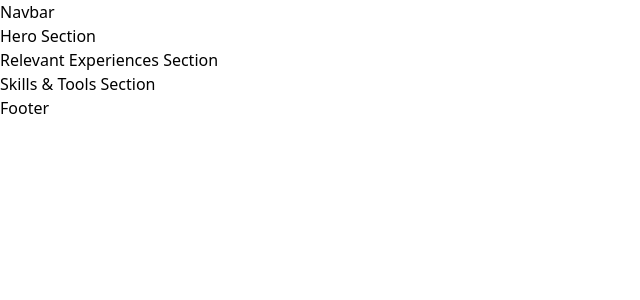
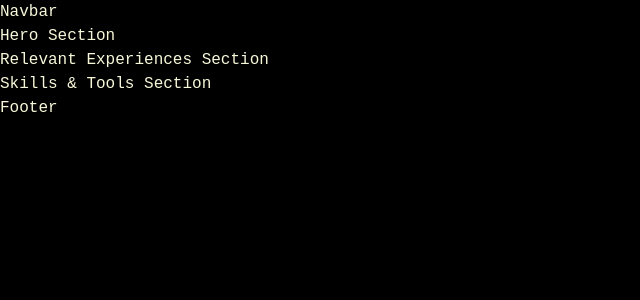
Before and after one commit to soooohhhhjj/portfolio, a React (Vite) app: page / in a window 1280 px wide. Shown: the top 300 px of the page, without its empty margins (0-640 px from the left). Built offline with nearby package versions, Linux system fonts and the light colour scheme.

Commit message:
feat: add global layout and design utilities

```diff
--- a/src/App.tsx
+++ b/src/App.tsx
@@ -16,11 +16,10 @@ export default function App() {
   useLenis();
 
   return (
-    <div className="bg-black text-white px-9
-    flex flex-col gap-6">
+    <div className="f-col gap-6 px-3 sm:px-0">
     <Navbar />
 
-    <main className="flex flex-col gap-6">
+    <main className="f-col gap-6">
       <Hero/>
       <RelevantExperiences/>
       <SkillsNTools/>
--- a/src/components/layout/Footer.tsx
+++ b/src/components/layout/Footer.tsx
@@ -1,7 +1,8 @@
 //src/components/layout/Footer.tsx
 export default function Footer(){
     return(
-        <footer className="h-64 border border-white
-        flex justify-center items-center">Footer</footer>
+        <footer>
+            <div className="col-xy-center h-16 content-width border base-border">Footer</div>
+        </footer>
     )
 }
--- a/src/components/layout/Navbar.tsx
+++ b/src/components/layout/Navbar.tsx
@@ -1,7 +1,8 @@
 //src/components/layout/Navbar.tsx
 export default function Navbar(){
     return(
-        <nav className="h-16 border border-white
-        flex justify-center items-center">Navbar</nav>
+        <nav>
+            <div className="col-xy-center h-16 content-width border base-border">Navbar</div>
+        </nav>
     )
 }
--- a/src/components/sections/Hero.tsx
+++ b/src/components/sections/Hero.tsx
@@ -1,10 +1,8 @@
 //src/components/sections/Hero.tsx
 export default function Hero(){
     return(
-        <div>
-            <section className="min-h-screen
-            border border-amber-600
-            flex justify-center items-center">Hero Section</section>
-        </div>
+        <section>
+            <div className="col-xy-center min-h-screen content-width border base-border">Hero Section</div>
+        </section>
     )
 }
--- a/src/components/sections/RelevantExperiences.tsx
+++ b/src/components/sections/RelevantExperiences.tsx
@@ -1,10 +1,8 @@
 //src/components/sections/RelevantExperiences.tsx
 export default function RelevantExperiences(){
     return(
-        <div>
-            <section className="min-h-screen
-            border border-blue-900
-            flex justify-center items-center">Relevant Experiences Section</section>
-        </div>
+        <section>
+            <div className="col-xy-center min-h-screen content-width border base-border">Relevant Experiences Section</div>
+        </section>
     )
 }
--- a/src/components/sections/Skills&Tools.tsx
+++ b/src/components/sections/Skills&Tools.tsx
@@ -1,10 +1,8 @@
 //src/components/sections/Skills&Tools.tsx
 export default function SkillsNTools(){
     return(
-        <div>
-            <section className="min-h-screen
-            border border-gray-700
-            flex justify-center items-center">Skills & Tools Section</section>
-        </div>
+        <section>
+            <div className="col-xy-center min-h-screen content-width border base-border">Skills & Tools Section</div>
+        </section>
     )
 }
--- a/src/styles/global.css
+++ b/src/styles/global.css
@@ -1,3 +1,72 @@
 @tailwind base;
 @tailwind components;
 @tailwind utilities;
+
+/* #region */
+/* #endregion */
+
+@layer base{
+    :root{
+    font-family: 'Courier New', Courier, monospace;
+    --base-color: 247 247 217;
+    }
+
+    body{
+        color: rgb(var(--base-color));
+        background: black
+    }
+}
+
+@layer components{
+    /* #region Content Width per Breakpoint */
+    .content-width {
+        @apply mx-auto;
+
+        /* Base (mobile first) */
+        max-width: 360px;
+    }
+
+    /* sm (≥ 640px) */
+    @media (min-width: 640px) {
+        .content-width { max-width: 576px; }
+    }
+
+    /* md (≥ 768px) */
+    @media (min-width: 768px) {
+        .content-width { max-width: 730px; }
+    }
+
+    /* lg and above (≥ 1024px) */
+    @media (min-width: 1024px) {
+        .content-width { max-width: 930px; }
+    }
+    /* #endregion */
+
+}
+
+@layer utilities{
+    .col-xy-center {
+        @apply flex flex-col justify-center items-center;
+    }
+
+    .f-col {
+        @apply flex flex-col;
+    }
+
+    .f-row {
+        @apply flex flex-row;
+    }
+    /* #region Base Color Utilities */
+    .base-text {
+        color: rgb(var(--base-color));
+    }
+
+    .base-border {
+        border-color: rgb(var(--base-color));
+    }
+
+    .base-bg {
+        background-color: rgb(var(--base-color));
+    }
+    /* #endregion */
+}
```
